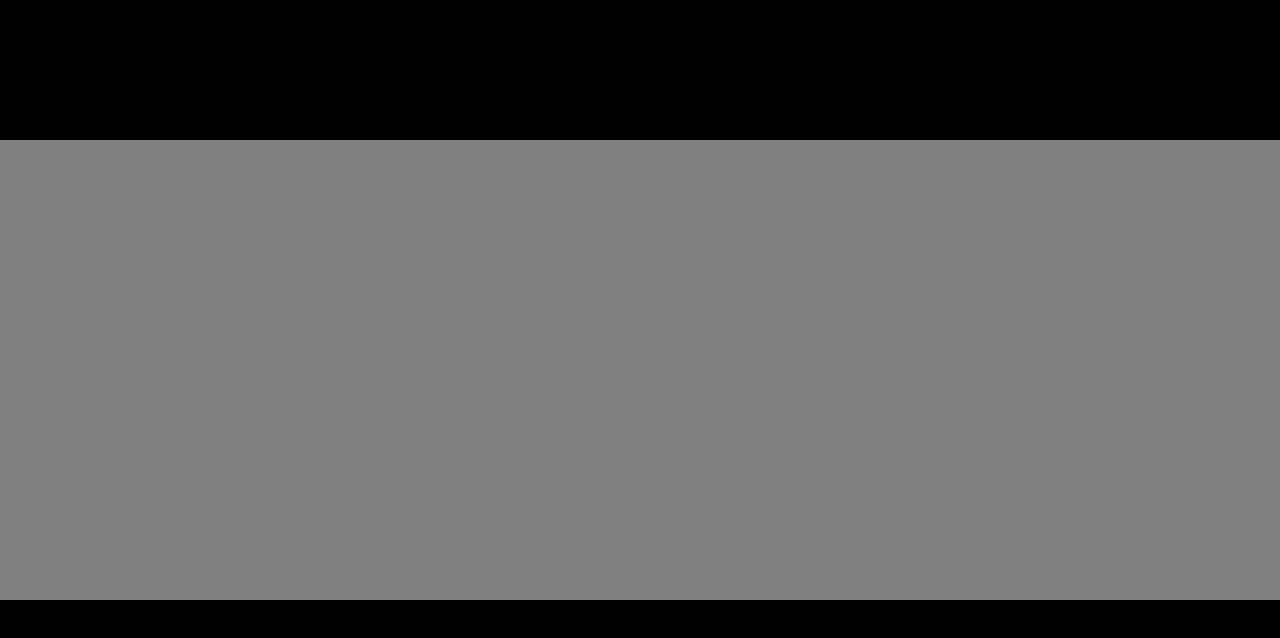
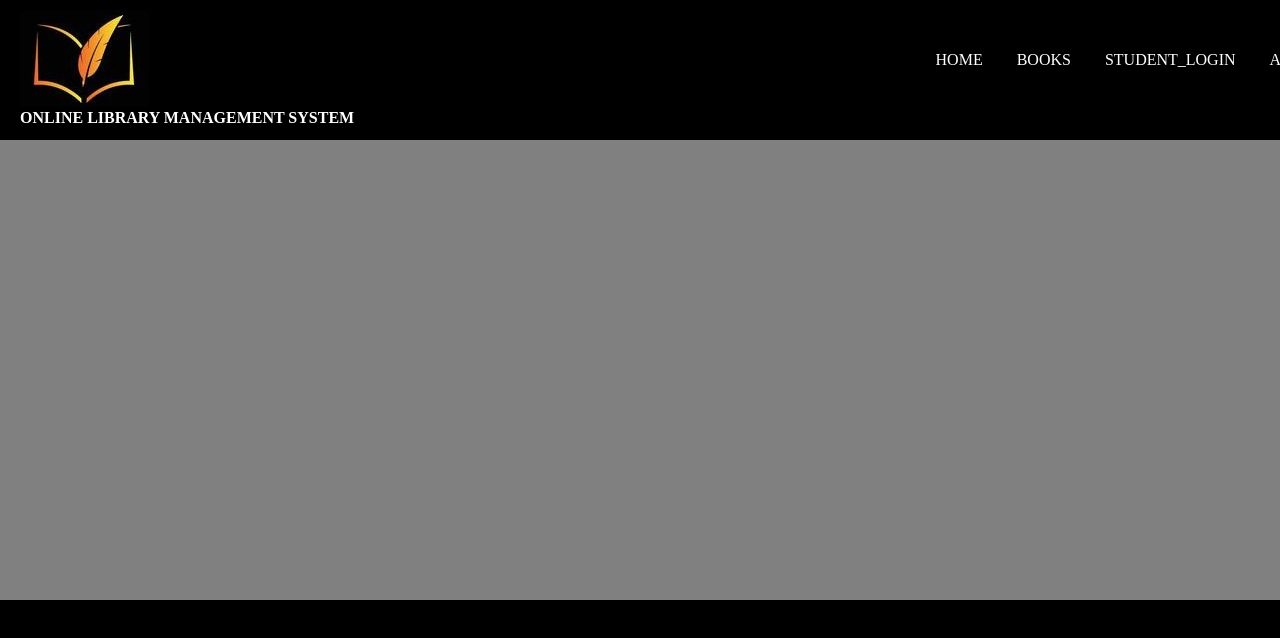
Before and after one commit to bh-g/Library-Management-System, a plain HTML site: page index.html in a window 1280 px wide. Shown: the top 638 px of the page. Drawn offline with Linux system fonts and the light colour scheme.

Commit message:
Added logo and name

```diff
--- a/index.html
+++ b/index.html
@@ -12,6 +12,10 @@
     <body>
         <div class="wrapper">
             <header>
+                <div class="logo">
+                    <img src="Images/logo.jpg">
+                    <h1 style="color:white;">ONLINE LIBRARY MANAGEMENT SYSTEM</h1>
+                </div>
                 <nav>
                     <ul>
                         <li><a href="">HOME</a></li>
--- a/style.css
+++ b/style.css
@@ -127,6 +127,12 @@ footer {
     background-color: black;
 }
 
+.logo {
+    float: left;
+    padding-left: 20px;
+    padding-top: 10px;
+}
+
 li a {
     color: white;
     text-decoration: none;
@@ -134,4 +140,11 @@ li a {
 
 nav {
     float: right;
+    word-spacing: 30px;
+    padding: 20px
 }
+
+nav li {
+    display: inline-block;
+    line-height: 80px;
+}
```
Also changed, not shown: Images/background.jpg (added), Images/logo.jpg (added), 1 other file.
